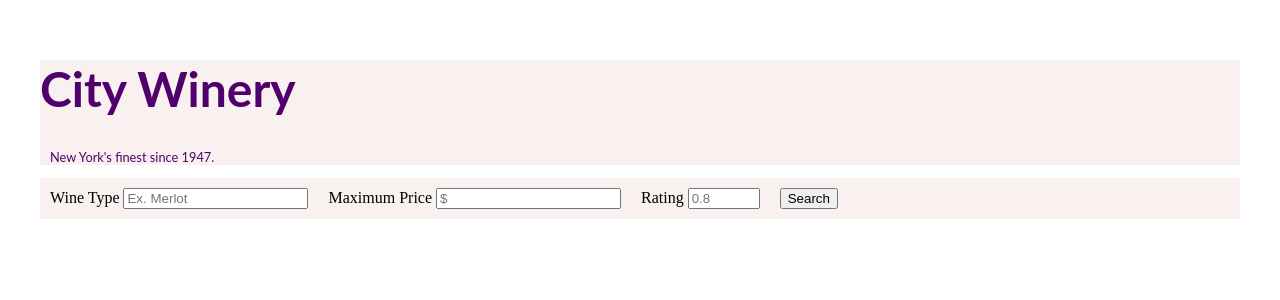
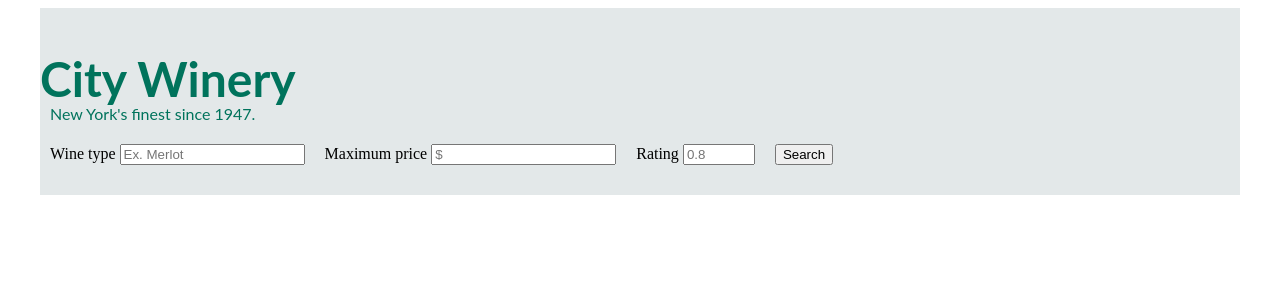
Before and after one commit to maaneesh/Recipes, a React (Vite) app: page / in a window 1280 px wide. Shown: the top 300 px of the page. Built offline with nearby package versions, Linux system fonts and the light colour scheme.

Commit message:
updated header style

```diff
--- a/index.html
+++ b/index.html
@@ -4,7 +4,7 @@
     <meta charset="UTF-8" />
     <link rel="icon" type="image/svg+xml" href="/vite.svg" />
     <meta name="viewport" content="width=device-width, initial-scale=1.0" />
-    <title>Wine Recommendation
+    <title>Wine Search
 
     </title>
   </head>
--- a/src/App.jsx
+++ b/src/App.jsx
@@ -10,12 +10,12 @@
   backgroundColor: "white",
   margin: "0 auto",
   maxWidth: "1200px",
-  padding: "20px"
+  padding: "0 0",
 }
 const searchStyle = {
-  backgroundColor: "#F9F1F0",
-  padding:'10px 10px 10px 10px',
-  margin:'0',
+  backgroundColor: "#E3E8E9",
+  padding:'30px 10px',
+  margin:'auto',
 
 }
 
@@ -77,10 +77,10 @@
       <Header />
       <div style={searchStyle}>
         <form>
-          <label>Wine Type&nbsp;</label>
+          <label>Wine type&nbsp;</label>
           <input type='text' name='type' placeholder='Ex. Merlot' onChange={handleChange} />
           &nbsp; &nbsp; &nbsp;
-          <label>Maximum Price&nbsp;</label>
+          <label>Maximum price&nbsp;</label>
 
           <input type='number' name='price' placeholder='$' onChange={handleChange} />
           &nbsp; &nbsp; &nbsp;
--- a/src/components/Header.jsx
+++ b/src/components/Header.jsx
@@ -3,15 +3,15 @@
 const headerStyle = {
     fontFamily: 'Lato',
     width: '100%',
-    backgroundColor: "#F9F1F0",
-    color: '#50006C',
+    padding: '10px 0',
+    backgroundColor: "#E3E8E9",
+    color: '#00735C',
     fontSize: '1.5rem',
 }
 const subHeaderStyle = {
-    backgroundColor: "#F9F1F0",
-    margin:'10px 10px',
-    pading: '10px 10px',
-    fontSize: '0.8rem',
+    backgroundColor: "#E3E8E9",
+    margin:'-35px 10px',
+    fontSize: '1rem',
 
 
 }
```
